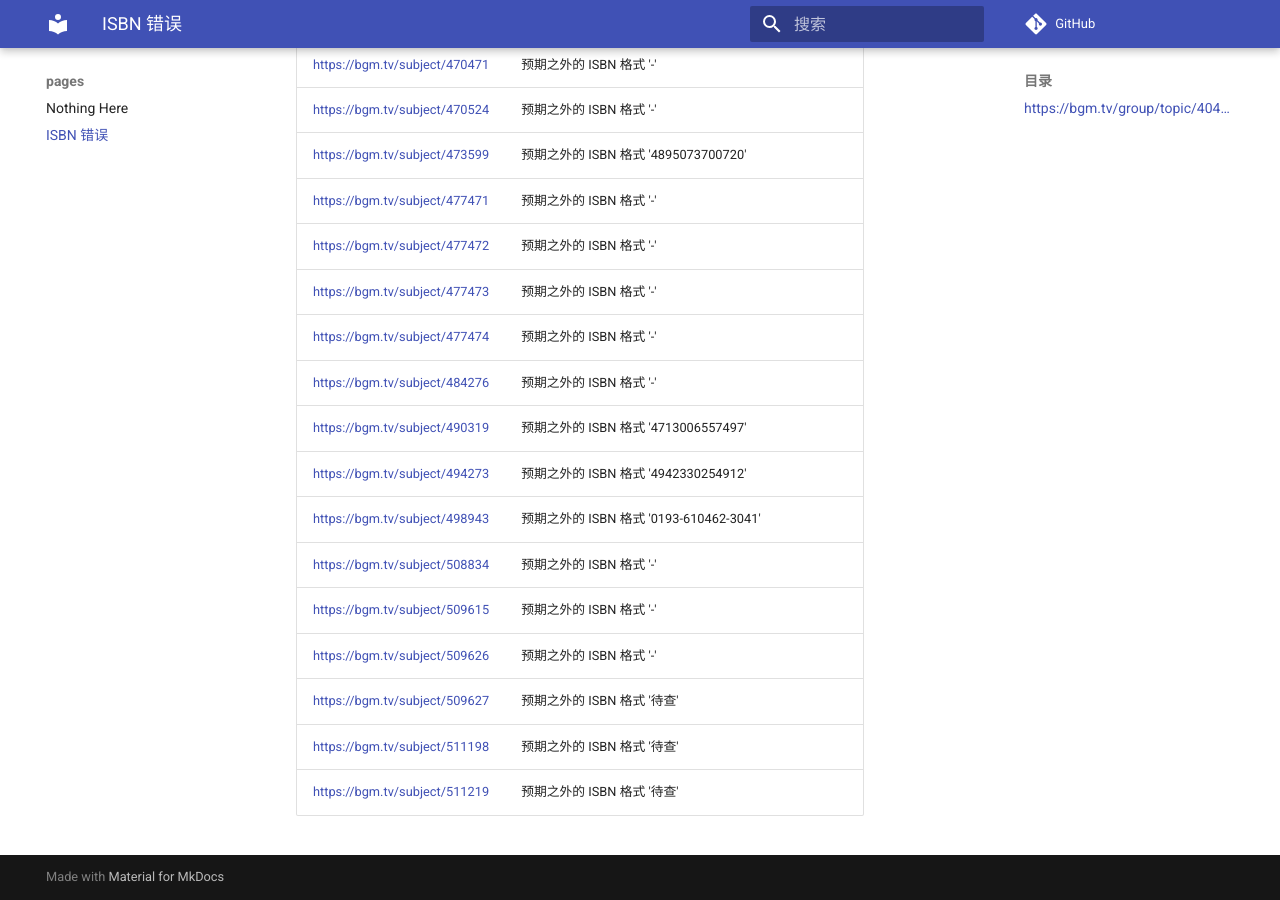
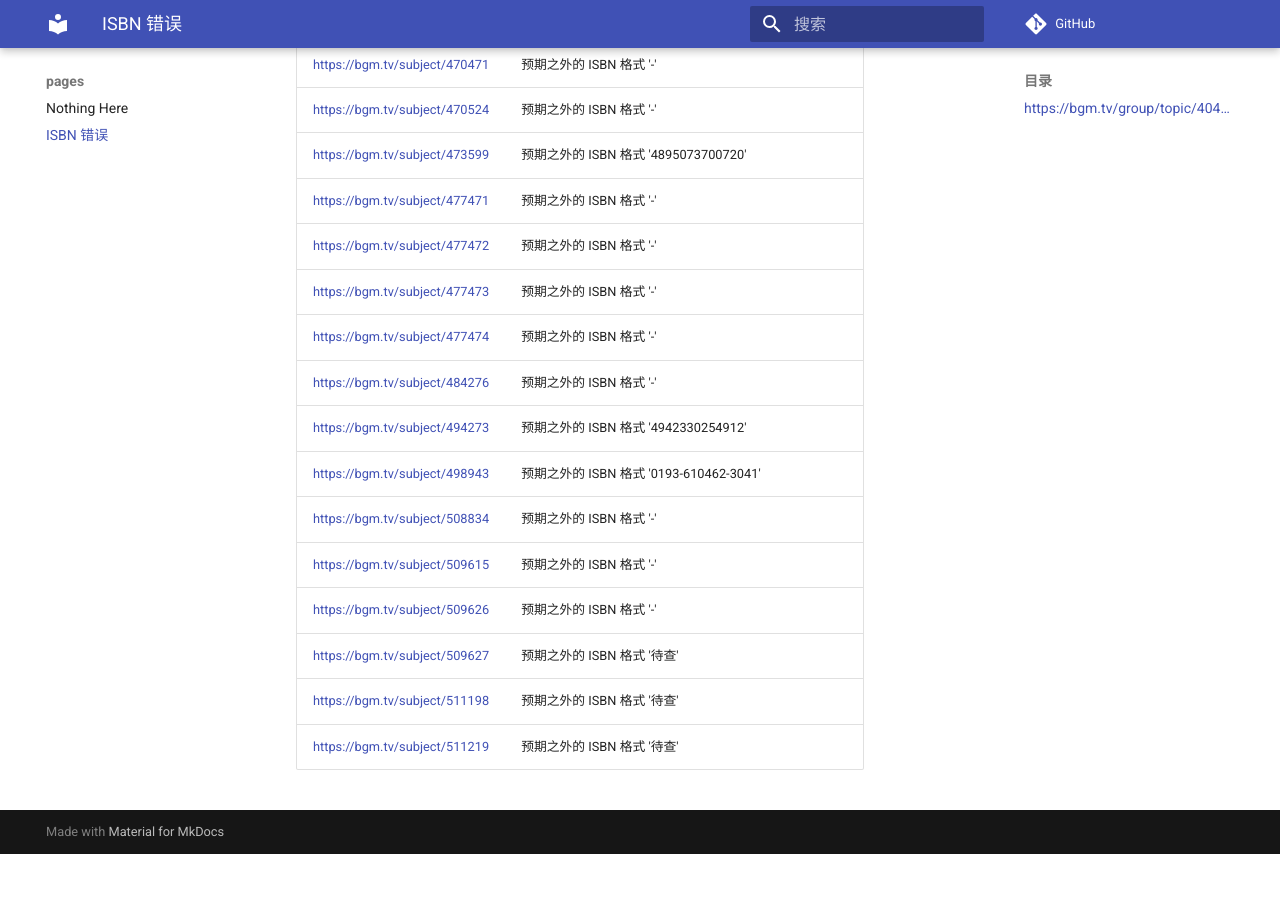
Before and after one commit to trim21/bangumi-pages, an MkDocs documentation site: the page built from docs/isbn.md, in a window 1280 px wide and 900 px high, scrolled down 4823 px. Built offline with MkDocs 1.6.1 and Material for MkDocs 9.7.7, drawn with Linux system fonts in a browser that asks for light colours; comment, search, counter and statistics services are not loaded; after the commit the page ends 5677 px from its top, so only the background shows below that; part of the change alters nothing that is shown.

Commit message:
update isbn.md

```diff
--- a/docs/isbn.md
+++ b/docs/isbn.md
@@ -1,7 +1,7 @@
 # ISBN 错误
 ## <https://bgm.tv/group/topic/404801>
 
-total 117
+total 116
 
 | url | error |
 | --- |  ---  |
@@ -113,7 +113,6 @@ total 117
 | <https://bgm.tv/subject/477473> | 预期之外的 ISBN 格式 '-' |
 | <https://bgm.tv/subject/477474> | 预期之外的 ISBN 格式 '-' |
 | <https://bgm.tv/subject/484276> | 预期之外的 ISBN 格式 '-' |
-| <https://bgm.tv/subject/490319> | 预期之外的 ISBN 格式 '4713006557497' |
 | <https://bgm.tv/subject/494273> | 预期之外的 ISBN 格式 '4942330254912' |
 | <https://bgm.tv/subject/498943> | 预期之外的 ISBN 格式 '0193-610462-3041' |
 | <https://bgm.tv/subject/508834> | 预期之外的 ISBN 格式 '-' |
```
